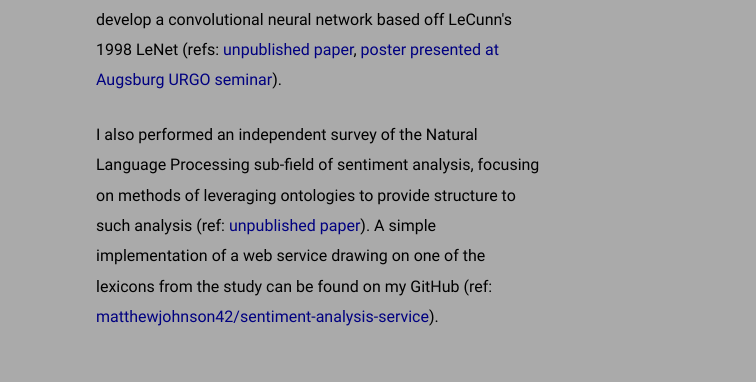
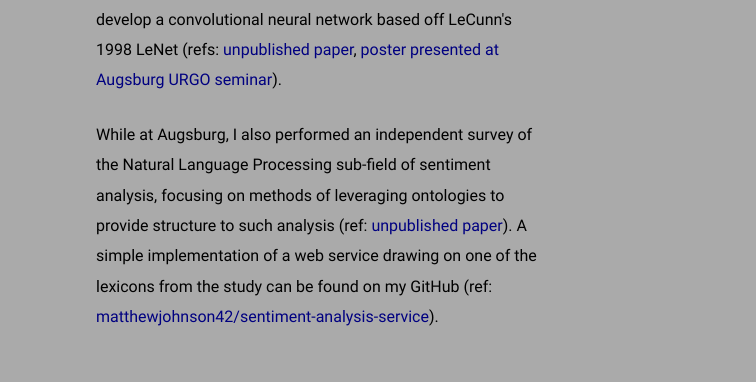
Before and after one commit to matthewjohnson42/professional-website, a plain HTML site: page webpage/index.html in a window 1280 px wide. Shown: the part 3894-4276 px from the top of the page, 0-756 px from the left. Drawn offline with Linux system fonts and the light colour scheme.

Commit message:
Index - research section - add reference to Augsburg for independent study

```diff
--- a/webpage/index.html
+++ b/webpage/index.html
@@ -210,7 +210,7 @@
                         I conducted naive research at Augsburg University to provide a means of automatically detecting anomalies in geomagnetic data, interacting with the university physics department to develop a convolutional neural network based off LeCunn's 1998 LeNet (refs: <a href="docs/papers/MACCS-neural-network.pdf">unpublished paper</a>, <a href="docs/MACCSPoster.pdf">poster presented at Augsburg URGO seminar</a>).
                     </div>
                     <div class="body-text">
-                        I also performed an independent survey of the Natural Language Processing sub-field of sentiment analysis, focusing on methods of leveraging ontologies to provide structure to such analysis (ref: <a href="docs/papers/study-ontology-supported-sentiment-analysis.pdf">unpublished paper</a>). A simple implementation of a web service drawing on one of the lexicons from the study can be found on my GitHub (ref: <a href="https://github.com/matthewjohnson42/sentiment-analysis-service">matthewjohnson42/sentiment-analysis-service</a>).
+                        While at Augsburg, I also performed an independent survey of the Natural Language Processing sub-field of sentiment analysis, focusing on methods of leveraging ontologies to provide structure to such analysis (ref: <a href="docs/papers/study-ontology-supported-sentiment-analysis.pdf">unpublished paper</a>). A simple implementation of a web service drawing on one of the lexicons from the study can be found on my GitHub (ref: <a href="https://github.com/matthewjohnson42/sentiment-analysis-service">matthewjohnson42/sentiment-analysis-service</a>).
                     </div>
                 </div>
             </div>
```
